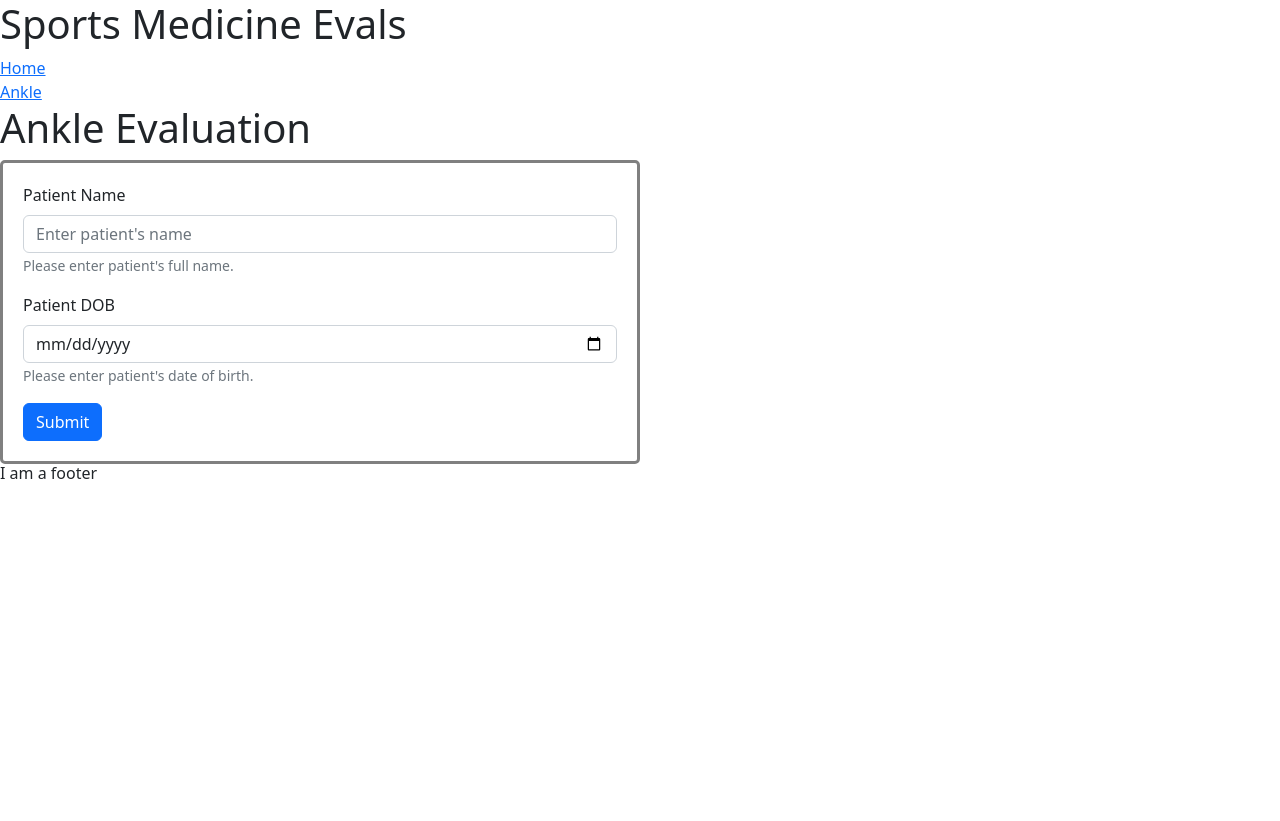
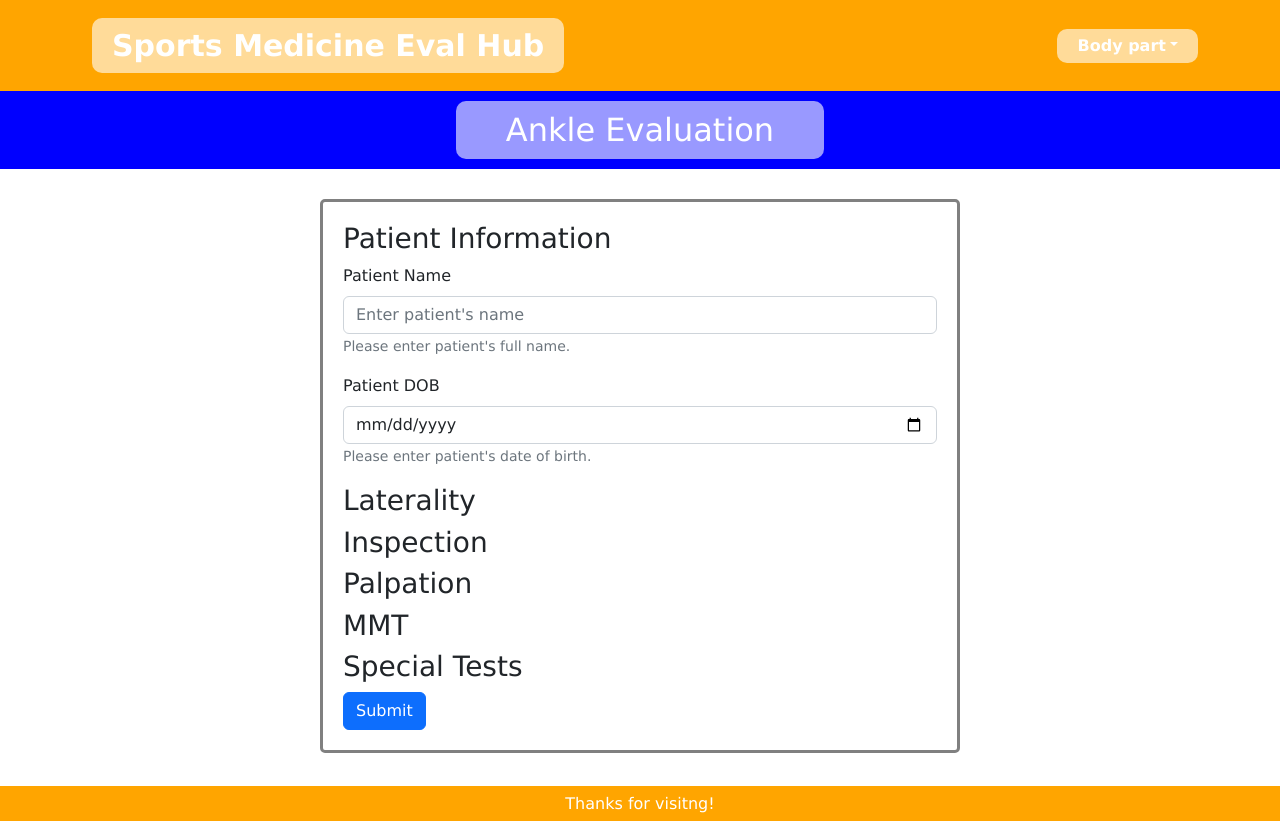
Before and after one commit to hseymoskill/injury-evaluation, a React (Create React App) app: page /ankle in a window 1280 px wide. Before the commit the page ends 800 px from the top, so only its background shows below. Built offline with nearby package versions, Linux system fonts and the light colour scheme.

Commit message:
basic styling; bootstrap navbar; created new component for page header with props

```diff
--- a/src/App.css
+++ b/src/App.css
@@ -1,3 +1,34 @@
+* {
+    margin: 0;
+    padding: 0;
+    box-sizing: border-box;
+    font-family:'Lucida Sans', 'Lucida Sans Regular', 'Lucida Grande', 'Lucida Sans Unicode', Geneva, Verdana, sans-serif
+}
+
+.main {
+    min-height: 85vh;
+}
+
+
+/* FOOTER STYLING */
+.footerContainer {
+    background-color: orange;
+    text-align: center;
+    padding: 8px;
+    color: white;
+    margin-top: 15px;;
+}
+
+.footerContainer h6 {
+    margin: 0px;
+}
+
+/* STYLING FOR ALL FORMS */
+.pageContainer {
+    display: flex;
+    justify-content: space-around;
+}
+
 Form {
     border: 3px solid grey;
     border-radius: 5px;
--- a/src/App.js
+++ b/src/App.js
@@ -1,19 +1,23 @@
 import "./App.css";
 import { BrowserRouter, Routes, Route } from "react-router-dom";
 import Home from "./components/Home";
+import Footer from "./components/Page/Footer";
+import NavBar from "./components/Page/NavBar";
 import Ankle from "./components/Evals/Ankle";
-import Header from "./components/Page/Header";
-import Footer from "./components/Page/Footer";
+import Knee from "./components/Evals/Knee";
 
 function App() {
   return (
     <div className="appContainer">
       <BrowserRouter>
-        <Header />
-        <Routes>
-          <Route path="/" element={<Home />}></Route>
-          <Route path="/ankle" element={<Ankle />}></Route>
-        </Routes>
+        <NavBar />
+        <div className="main">
+          <Routes>
+            <Route path="/" element={<Home />}></Route>
+            <Route path="/ankle" element={<Ankle />}></Route>
+            <Route path="/knee" element={<Knee />}></Route>
+          </Routes>
+        </div>
         <Footer />
       </BrowserRouter>
     </div>
--- a/src/components/Evals/Ankle/index.js
+++ b/src/components/Evals/Ankle/index.js
@@ -1,10 +1,13 @@
 import { Button, Form, Col, Row } from "react-bootstrap";
+import Header from "../../Page/Header";
 
 function Ankle() {
   return (
     <div className="ankleContainer">
-      <h1>Ankle Evaluation</h1>
+      <Header title="Ankle Evaluation" />
+      <div className="pageContainer">
         <Form className="w-50">
+          <h3>Patient Information</h3>
           <Form.Group className="mb-3" controlId="formBasicText">
             <Form.Label>Patient Name</Form.Label>
             <Form.Control type="name" placeholder="Enter patient's name" />
@@ -20,16 +23,18 @@ function Ankle() {
               Please enter patient's date of birth.
             </Form.Text>
           </Form.Group>
-
-        {/* <Form.Group className="mb-3" controlId="formBasicCheckbox">
-          <Form.Check type="checkbox" label="Check me out" />
-        </Form.Group> */}
+          <h3>Laterality</h3>
+          <h3>Inspection</h3>
+          <h3>Palpation</h3>
+          <h3>MMT</h3>
+          <h3>Special Tests</h3>
 
           <Button variant="primary" type="submit">
             Submit
           </Button>
         </Form>
       </div>
+    </div>
   );
 }
 
--- /dev/null
+++ b/src/components/Evals/Knee/index.js
@@ -0,0 +1,15 @@
+import { Button, Form, Col, Row } from "react-bootstrap";
+import Header from "../../Page/Header";
+
+function Knee() {
+  return (
+    <div className="kneeContainer">
+      <Header title="Knee Evaluation"/>
+      <div className="pageContainer">
+
+      </div>
+    </div>
+  );
+}
+
+export default Knee;
--- a/src/components/Home/index.js
+++ b/src/components/Home/index.js
@@ -1,10 +1,11 @@
 import { Button, Form } from "react-bootstrap";
+import Header from "../Page/Header";
 
 function Home() {
   return (
     <div className="homeContainer">
-      <h1>Home Page</h1>
-
+      <Header title="Home Page" />
+      <div className="pageContainer">
         <Form className="w-50">
           <Form.Group className="mb-3" controlId="formBasicBodyPart">
             <Form.Label>What body part would you like to evaluate?</Form.Label>
@@ -22,6 +23,7 @@ function Home() {
           <Button variant="primary">Next</Button>
         </Form>
       </div>
+    </div>
   );
 }
 
--- a/src/components/Page/Footer.js
+++ b/src/components/Page/Footer.js
@@ -1,7 +1,7 @@
 function Footer() {
     return (
       <div className="footerContainer">
-        <h6>I am a footer</h6>
+        <h6>Thanks for visitng!</h6>
       </div>
     );
   }
--- /dev/null
+++ b/src/components/Page/Header.css
@@ -0,0 +1,16 @@
+header {
+    background-color: rgb(0,0,255);
+    padding: 20px;
+    text-align: center;
+    margin-bottom: 30px;
+}
+
+header h2 {
+    color: white;
+    background-color: rgb(153, 153, 255);
+    padding: 10px 50px;
+    border-radius: 10px;
+
+    display: inline;
+    margin: 10px;
+}
--- a/src/components/Page/Header.js
+++ b/src/components/Page/Header.js
@@ -1,11 +1,10 @@
-import NavBar from "./NavBar";
+import './Header.css';
 
-function Header() {
+function Header(props) {
   return (
-    <div className="headerContainer">
-      <h1>Sports Medicine Evals</h1>
-      <NavBar />
-    </div>
+      <header>
+        <h2>{props.title}</h2>
+      </header>
   );
 }
 
--- /dev/null
+++ b/src/components/Page/NavBar.css
@@ -0,0 +1,21 @@
+.navBarContainer {
+    background-color: rgb(255,165,0);
+}
+
+#brand {
+    color: white !important;
+    font-weight: bolder;
+    font-size: 30px;
+    background-color: rgb(255, 219, 153);
+    padding: 5px 20px;
+    border-radius: 10px;
+    margin: 10px;
+}
+
+#basic-nav-dropdown {
+    color: white;
+    font-weight: bold;
+    background-color: rgb(255, 219, 153);
+    padding: 5px 20px;
+    border-radius: 10px;
+}
--- a/src/components/Page/NavBar.js
+++ b/src/components/Page/NavBar.js
@@ -1,28 +1,35 @@
-import { NavLink } from "react-router-dom";
+// import { NavLink } from "react-router-dom";
+import { Nav, Navbar, Container, NavDropdown } from "react-bootstrap";
+import './NavBar.css'
 
 function NavBar() {
   return (
-    <div className="navBarContainer">
-      <ul className="navbar-nav">
-        <li className="nav-item">
-          <NavLink
+    <Navbar className="navBarContainer">
+      <Container>
+        <Navbar.Brand id="brand" href="/">Sports Medicine Eval Hub</Navbar.Brand>
+        <Navbar.Toggle />
+        <Navbar.Collapse id="basic-navbar-nav" className="justify-content-end">
+          {/* <NavLink
             className={({ isActive }) => (isActive ? "LinkActive" : "Link")}
-            to="/"
+            href="/"
           >
             Home
-          </NavLink>
-        </li>
-        <li className="nav-item">
-          <NavLink
+          </NavLink> */}
+          {/* <NavLink
             className={({ isActive }) => (isActive ? "LinkActive" : "Link")}
-            to="/ankle"
+            href="/ankle"
           >
             Ankle
-          </NavLink>
-        </li>
-        {/* <li className="nav-item"><NavLink className={({ isActive }) => (isActive ? "LinkActive" : "Link")} to=""></NavLink></li> */}
-      </ul>
-    </div>
+          </NavLink> */}
+          <NavDropdown title="Body part" id="basic-nav-dropdown">
+            <NavDropdown.Item href="/ankle">Ankle</NavDropdown.Item>
+            <NavDropdown.Item href="/knee">Knee</NavDropdown.Item>
+            <NavDropdown.Divider />
+            <NavDropdown.Item href="/">Home</NavDropdown.Item>
+          </NavDropdown>
+        </Navbar.Collapse>
+      </Container>
+    </Navbar>
   );
 }
 
```
Lines whose indentation alone changed are shown as unchanged.
